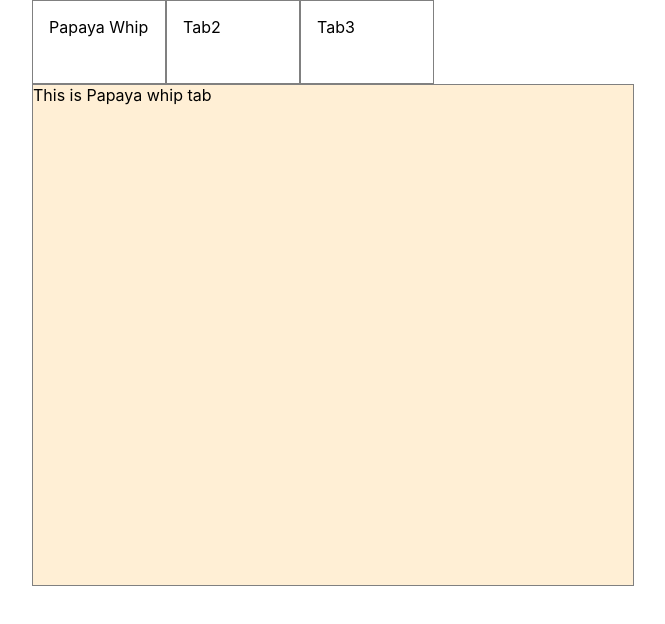
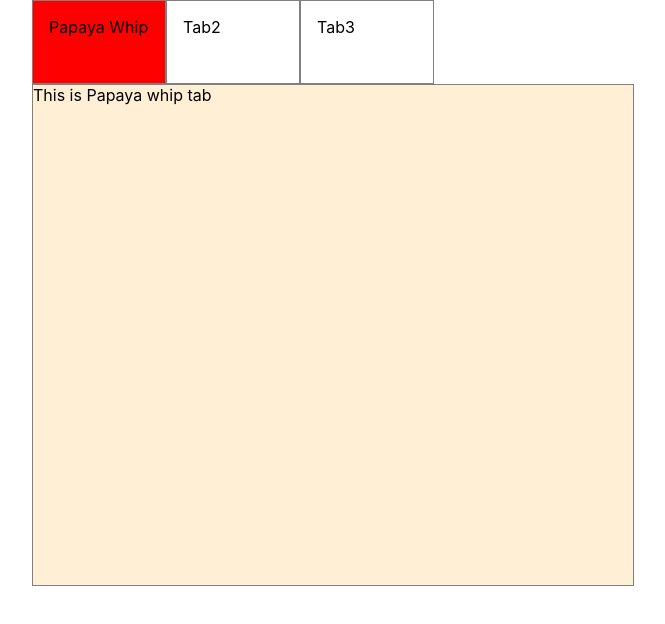
Before and after one commit to sukumarvaddi/ReactComponentPractice, a React (Create React App) app: page / in a window 1280 px wide. Shown: the top 624 px of the page, without its empty margins (308-973 px from the left). Built offline with nearby package versions, Linux system fonts and the light colour scheme.

Commit message:
highlighting the selected tab

```diff
--- a/src/components/tabs/Tabs.jsx
+++ b/src/components/tabs/Tabs.jsx
@@ -9,7 +9,7 @@ function Tabs({ children }) {
   const tabButtons = (
     <div style={{ display: "flex" }}>
       {React.Children.map(children, (child, index) => {
-        return <TabButton title={child.props.title} index={index} disabled={child.props.disabled} onClick={onClick} />;
+        return <TabButton title={child.props.title} index={index} disabled={child.props.disabled} onClick={onClick} selected={ selected}/>;
       })}
     </div>
   );
@@ -20,10 +20,13 @@ function Tabs({ children }) {
   return [tabButtons, tabContents];
 }
 
-function TabButton({ title, index, onClick, disabled }) {
+function TabButton({ title, index, onClick, disabled, selected }) {
+
+  const colorObject = selected === index ? {backgroundColor:'red'}:null
+
   return (
     <div
-      style={{ padding: "1rem", cursor: "pointer", width:'100px', height:'50px', border:'1px solid gray' }}
+      style={{ padding: "1rem", cursor: "pointer", width:'100px', height:'50px', border:'1px solid gray', ...colorObject }}
       onClick={() => {
         if (!disabled) {
           onClick(index);
```
